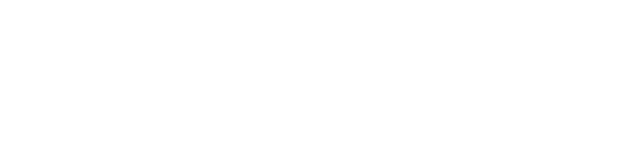
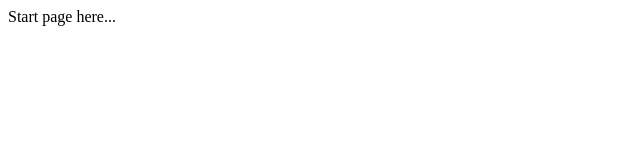
Before and after one commit to ulmez/test, a plain HTML site: page index.html in a window 1280 px wide. Shown: the whole page, without its empty margins (0-640 px from the left). Drawn offline with Linux system fonts and the light colour scheme.

Commit message:
Little html in index.html root folder

```diff
--- a/index.html
+++ b/index.html
@@ -7,6 +7,8 @@
     <title>Document</title>
 </head>
 <body>
-
+    <section>
+        Start page here...
+    </section>
 </body>
 </html>
```
